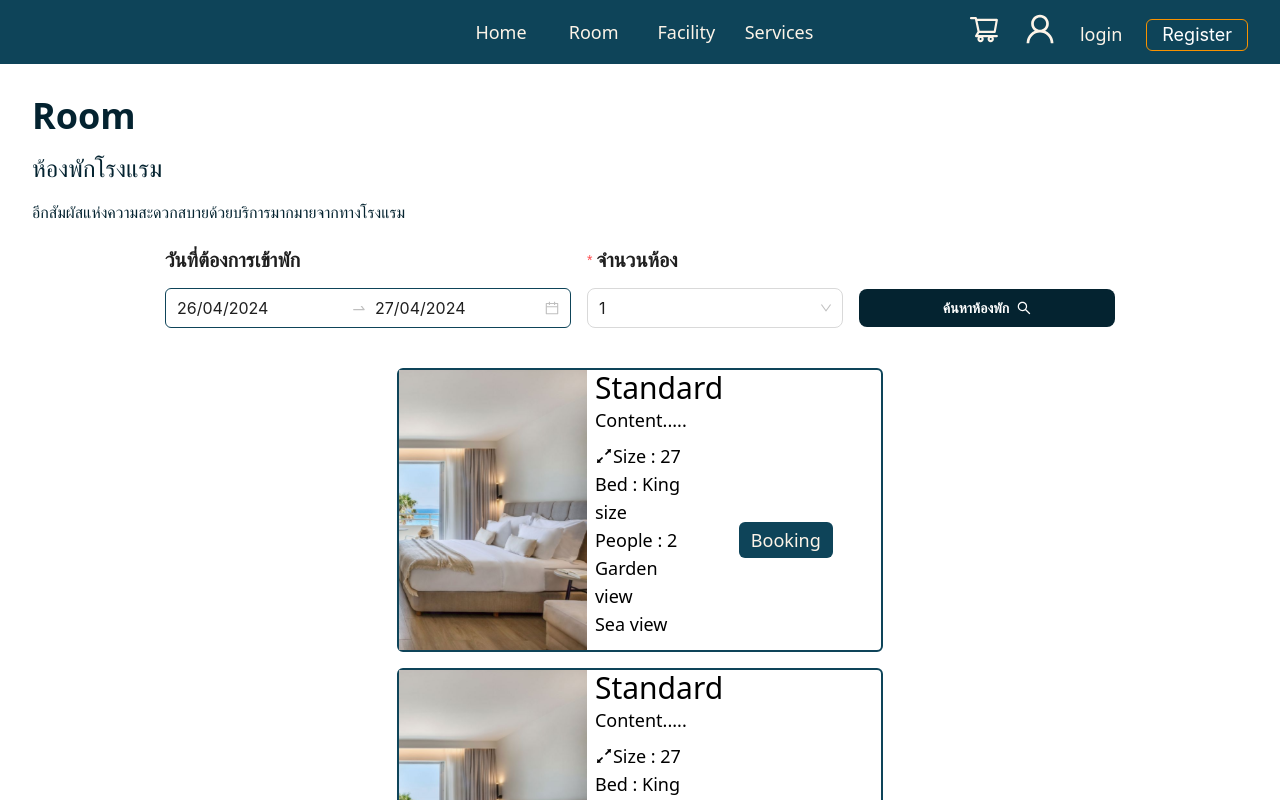
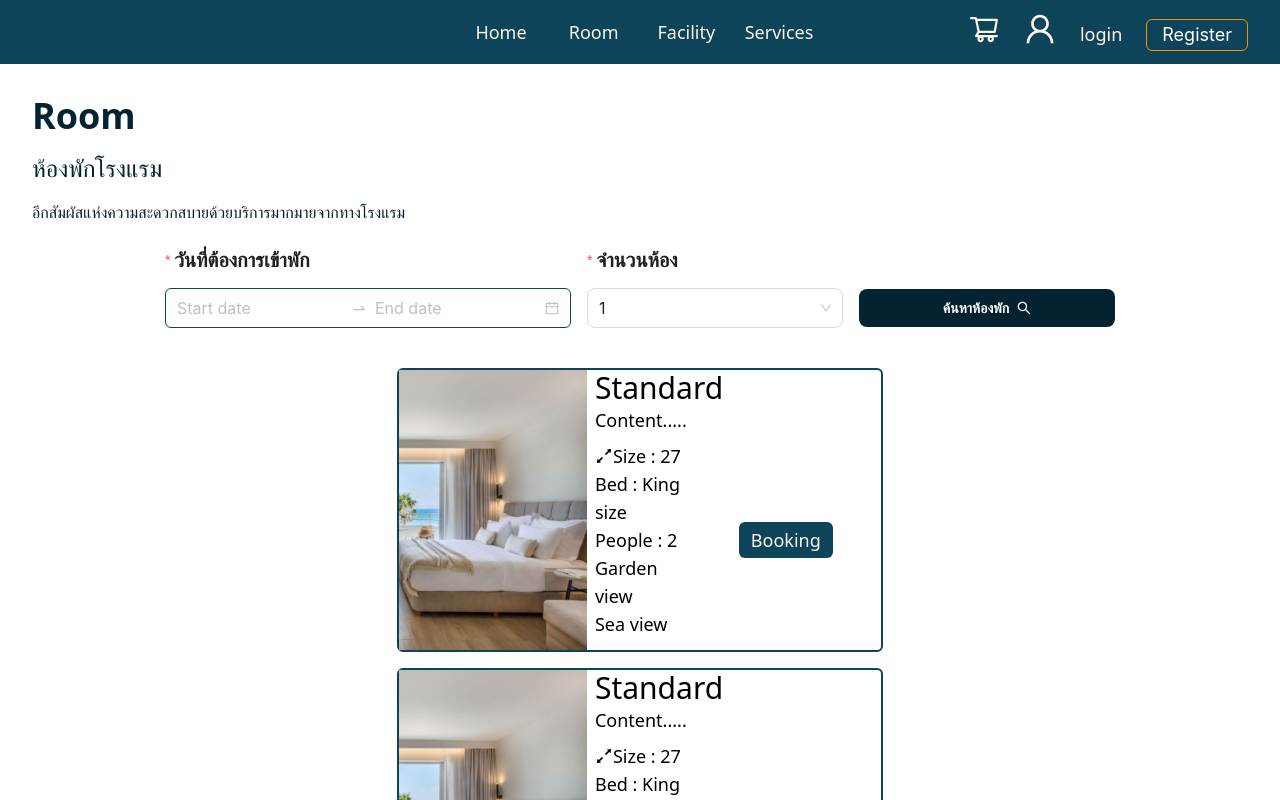
Before and after one commit to SSSBoOm/CPE241_PROJECT_FRONTEND, a React (Vite) app: page /room in a window 1280 px wide. Shown: the top 800 px of the page. Built offline with nearby package versions, Linux system fonts and the light colour scheme.

Commit message:
fix: rule filter room

```diff
--- a/src/pages/Room/RoomPage.tsx
+++ b/src/pages/Room/RoomPage.tsx
@@ -7,7 +7,6 @@ import localeData from 'dayjs/plugin/localeData'
 import weekOfYear from 'dayjs/plugin/weekOfYear'
 import weekYear from 'dayjs/plugin/weekYear'
 import weekday from 'dayjs/plugin/weekday'
-import { useState } from 'react'
 import { Fragment } from 'react/jsx-runtime'
 import Room from '../../components/Card/Room'
 
@@ -25,18 +24,16 @@ const disabledDate: RangePickerProps['disabledDate'] = (current) => {
 
 const RoomPage = () => {
   const [form] = Form.useForm()
-  const [dateRange, setDateRange] = useState<{
-    start_date: Date
-    end_date: Date
-  }>({
-    start_date: dayjs().add(1, 'day').toDate(),
-    end_date: dayjs().add(2, 'day').toDate()
-  })
 
   const onFinish = () => {
     const values = form.getFieldsValue()
     console.log(values)
-    console.log(dateRange)
+    const { start_date, end_date } = {
+      start_date: dayjs(values.dates[0]).set('hour', 13).set('minute', 0).set('second', 0).set('millisecond', 0),
+      end_date: dayjs(values.dates[1]).set('hour', 11).set('minute', 0).set('second', 0).set('millisecond', 0)
+    }
+    console.log(start_date)
+    console.log(end_date)
   }
 
   return (
@@ -50,7 +47,6 @@ const RoomPage = () => {
         <Form
           layout="vertical"
           initialValues={{
-            date: [dayjs(), dayjs().add(1, 'day')],
             number: 1
           }}
           form={form}
@@ -60,40 +56,61 @@ const RoomPage = () => {
         >
           <div className="w-full gap-x-4 lg:flex lg:justify-center">
             <Form.Item
+              name="dates"
               className="min-w-[16rem]"
               label={<p className="text-xl font-bold">วันที่ต้องการเข้าพัก</p>}
-              rules={[{ required: true, message: 'โปรดระบุช่วงที่ต้องการเข้าพัก' }]}
-              hasFeedback
+              rules={[
+                {
+                  required: true,
+                  message: 'โปรดระบุช่วงที่ต้องการเข้าพัก'
+                },
+                {
+                  validator: (_, value) => {
+                    if (value && value[0] && value[1]) {
+                      const startDate = dayjs(value[0])
+                        .set('hour', 13)
+                        .set('minute', 0)
+                        .set('second', 0)
+                        .set('millisecond', 0)
+                      const endDate = dayjs(value[1])
+                        .set('hour', 11)
+                        .set('minute', 0)
+                        .set('second', 0)
+                        .set('millisecond', 0)
+                      const daysDiff = Math.ceil(endDate.diff(startDate, 'days', true))
+                      if (daysDiff < 1) {
+                        return Promise.reject('โปรดระบุช่วงที่ต้องการเข้าพักให้ถูกต้อง')
+                      } else {
+                        return Promise.resolve()
+                      }
+                    } else {
+                      return Promise.resolve()
+                    }
+                  }
+                }
+              ]}
             >
-              <DatePicker.RangePicker
-                defaultValue={[dayjs().add(1, 'day'), dayjs().add(2, 'day')]}
-                format={dateFormat}
-                className="w-full"
-                size="large"
-                onChange={(dates) => {
-                  console.log(dates)
-                  if (dates?.length === 2) {
-                    setDateRange({
-                      start_date: dates[0]!.toDate(),
-                      end_date: dates[1]!.toDate()
-                    })
-                  }
-                }}
-                disabledDate={disabledDate}
-              />
+              <DatePicker.RangePicker format={dateFormat} className="w-full" size="large" disabledDate={disabledDate} />
             </Form.Item>
             <Form.Item
               className="min-w-[16rem]"
               name="number"
-              rules={[{ required: true, message: 'โปรดระบุจำนวนห้องที่ต้องการ' }]}
+              rules={[
+                {
+                  required: true,
+                  message: 'โปรดระบุจำนวนห้องที่ต้องการ'
+                }
+              ]}
               label={<p className="text-xl font-bold">จำนวนห้อง</p>}
-              hasFeedback
             >
               <Select
                 className="w-full"
                 size="large"
                 options={new Array(8).fill({}).map((_, index) => {
-                  return { label: index + 1, value: index + 1 }
+                  return {
+                    label: index + 1,
+                    value: index + 1
+                  }
                 })}
               />
             </Form.Item>
```
